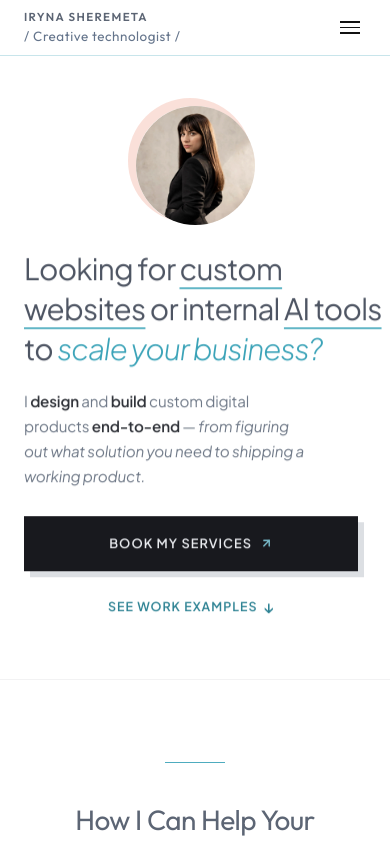
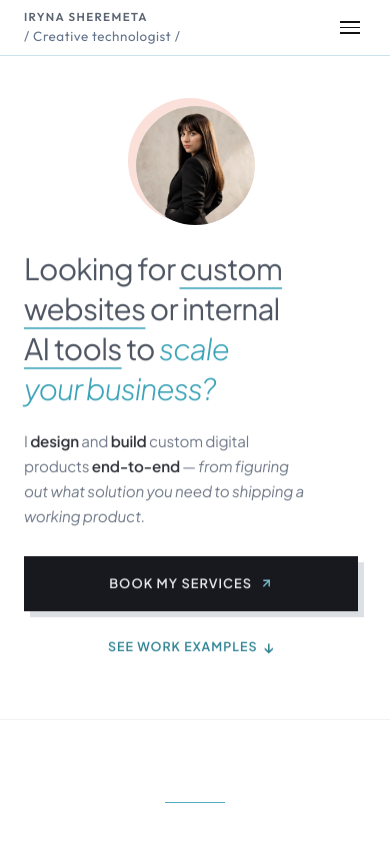
Before and after one commit to Irene2828/porfoliojuly, a Next.js app: page / in a window 390 px wide. Shown: the top 841 px of the page. Built offline with nearby package versions, Linux system fonts and the light colour scheme; no server answers; the database is empty.

Commit message:
feat: mobile hero — headline in 4 lines, no orphans

```diff
--- a/src/app/v2/components/HeroV2.tsx
+++ b/src/app/v2/components/HeroV2.tsx
@@ -101,10 +101,13 @@ export default function HeroV2() {
                     Looking for <span className="headline-teal-underline">custom</span>
                   </span>
                   <span ref={line2Ref} className="headline-line headline-light" style={{ width: 'fit-content' }}>
-                    <span className="headline-teal-underline">websites</span> or internal <span className="headline-teal-underline">AI tools</span>
+                    <span className="headline-teal-underline">websites</span> or internal
                   </span>
                   <span className="headline-line headline-light">
-                    to <span className="headline-italic-thinner" style={{ fontStyle: 'italic' }}>scale your business?</span>
+                    <span className="headline-teal-underline">AI tools</span> to <span className="headline-italic-thinner" style={{ fontStyle: 'italic' }}>scale</span>
+                  </span>
+                  <span className="headline-line headline-light">
+                    <span className="headline-italic-thinner" style={{ fontStyle: 'italic' }}>your business?</span>
                   </span>
                 </h1>
                 <p className="hero-frame-paragraph hero-paragraph-anim" style={{ marginTop: '1.7rem', fontSize: '1.213rem', lineHeight: '1.75', color: 'var(--color-body-dark, #333842)', maxWidth: '100%', fontWeight: 400, opacity: 0.9 }}>
```
